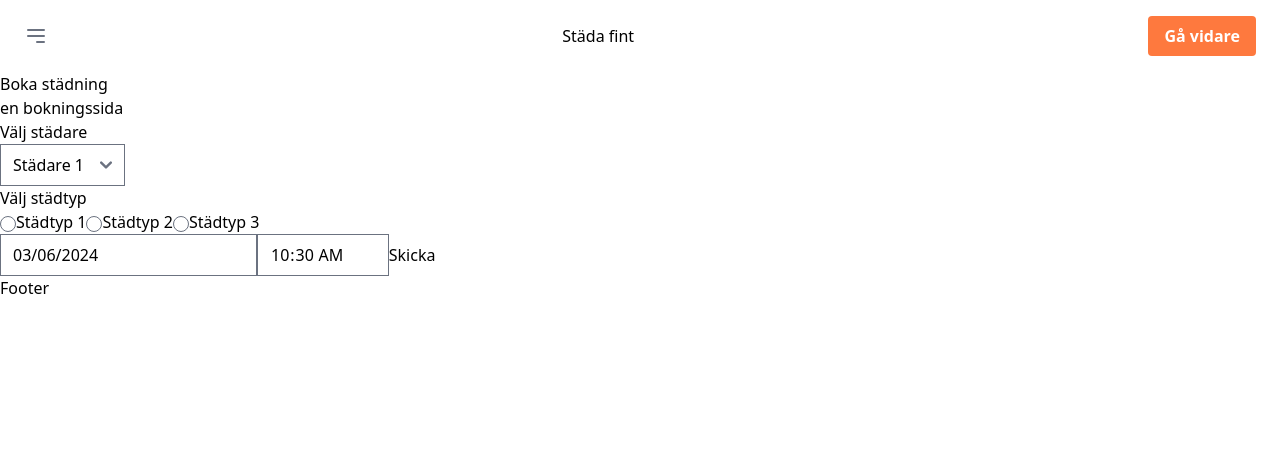
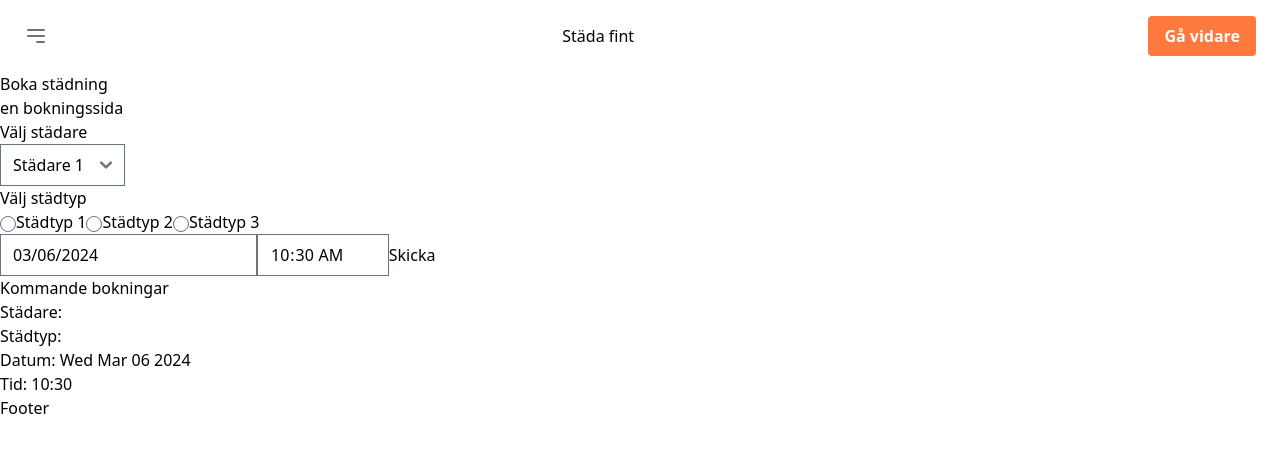
Before and after one commit to varamara/cleaning-service, a React (Vite) app in the folder cleaning-service-js-2/: page /BookingPage in a window 1280 px wide. Both pictures are taken after typing "10:30" into the empty fields and a click on the button "Skicka". Shown: the top 452 px of the page. Built offline with nearby package versions, Linux system fonts and the light colour scheme.

Commit message:
skriver ut formulärinput med map

```diff
--- a/cleaning-service-js-2/src/components/bookingpagecomponents/BookingForm.tsx
+++ b/cleaning-service-js-2/src/components/bookingpagecomponents/BookingForm.tsx
@@ -1,12 +1,13 @@
 
 import { useState } from 'react'
 import DatePicker from "react-datepicker";
-import TimePicker from 'react-time-picker';
+
 import "react-datepicker/dist/react-datepicker.css";
-import 'react-time-picker/dist/TimePicker.css';
+
 
 
 interface IBookingForm {
+    id: number;
     cleaner: string;
     cleaningType: string;
     date: Date;
@@ -16,8 +17,9 @@ interface IBookingForm {
 
 const BookingForm: React.FC<IBookingForm> = () => {
 
-
+    const [booking, setBooking] = useState<Array<IBookingForm>>([]);
     const [formValues, setFormValues] = useState({
+        id: "",
         cleaner: "",
         cleaningType: "",
         date: new Date(),
@@ -42,7 +44,15 @@ const BookingForm: React.FC<IBookingForm> = () => {
 
     const handleSubmit = (e: React.FormEvent) => {
         e.preventDefault()
-        console.log(formValues)
+       const newBooking: IBookingForm = {
+            id: Math.random() * 1000,
+            cleaner: formValues.cleaner,
+            cleaningType: formValues.cleaningType,
+            date: formValues.date,
+            time: formValues.time
+       }
+
+       setBooking ( prev => [...prev, newBooking])
     }
 
 
@@ -55,7 +65,10 @@ const BookingForm: React.FC<IBookingForm> = () => {
                 <form onSubmit={handleSubmit}>
                     <fieldset>
                         <legend>Välj städare</legend>
-                        <select onChange={handleChange} name="cleaner">
+                        <select
+                        id={formValues.id}
+                        name="cleaner"
+                        onChange={handleChange} >
                             <option value="cleaner1">Städare 1</option>
                             <option value="cleaner2">Städare 2</option>
                             <option value="cleaner3">Städare 3</option>
@@ -65,8 +78,8 @@ const BookingForm: React.FC<IBookingForm> = () => {
                     <fieldset>
                         <legend>Välj städtyp</legend>
                         <input
+                            id={formValues.id}
                             type="radio"
-                            id="cleaningType1"
                             name="cleaningType"
                             value="cleaningType1"
                             checked={formValues.cleaningType === "cleaningType1"}
@@ -76,8 +89,8 @@ const BookingForm: React.FC<IBookingForm> = () => {
                         <label htmlFor="cleaningType1">Städtyp 1</label>
 
                         <input
+                            id={formValues.id}
                             type="radio"
-                            id="cleaningType2"
                             name="cleaningType"
                             value="cleaningType2"
                             checked={formValues.cleaningType === "cleaningType2"}
@@ -87,8 +100,8 @@ const BookingForm: React.FC<IBookingForm> = () => {
                         <label htmlFor="cleaningType2">Städtyp 2</label>
 
                         <input
+                            id={formValues.id}
                             type="radio"
-                            id="cleaningType3"
                             name="cleaningType"
                             value="cleaningType3"
                             checked={formValues.cleaningType === "cleaningType3"}
@@ -99,7 +112,7 @@ const BookingForm: React.FC<IBookingForm> = () => {
                     </fieldset>
 
                     <DatePicker
-                        id="date"
+                        id={formValues.id}
                         name="date"
                         selected={formValues.date}
                         // value={formValues.date} blir krullig vet ej varfor
@@ -108,7 +121,7 @@ const BookingForm: React.FC<IBookingForm> = () => {
                     />
 
                     <input type="time"
-                        id="time"
+                        id={formValues.id}
                         name="time"
                         onChange={handleChange}
                         value={formValues.time}
@@ -117,6 +130,21 @@ const BookingForm: React.FC<IBookingForm> = () => {
                     <button type="submit">Skicka</button>
                 </form>
             </section>
+            <section>
+                <h3>Kommande bokningar</h3>
+                    {booking.map((book) => {
+                        return (
+                            <div key={book.id}>
+                                <p>Städare: {book.cleaner}</p>
+                                <p>Städtyp: {book.cleaningType}</p>
+                                <p>Datum: {book.date.toDateString()}</p>
+                                <p>Tid: {book.time}</p>
+                            </div>
+                        )
+                    }
+                    )}
+            </section>
+
         </>
     )
 }
```
